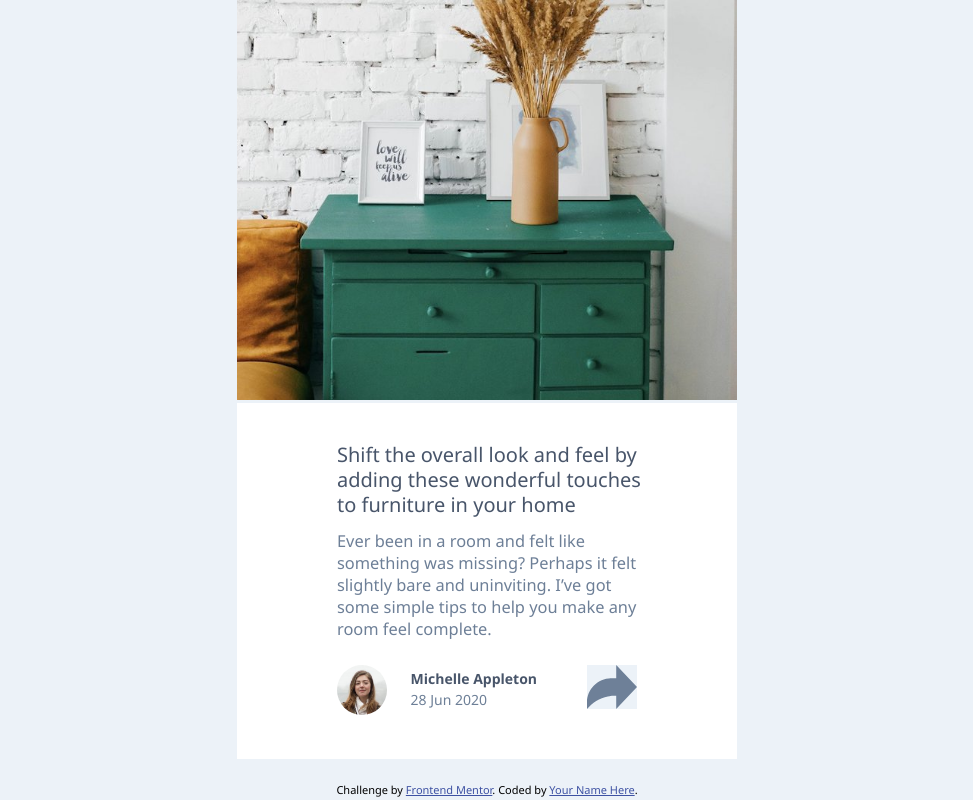
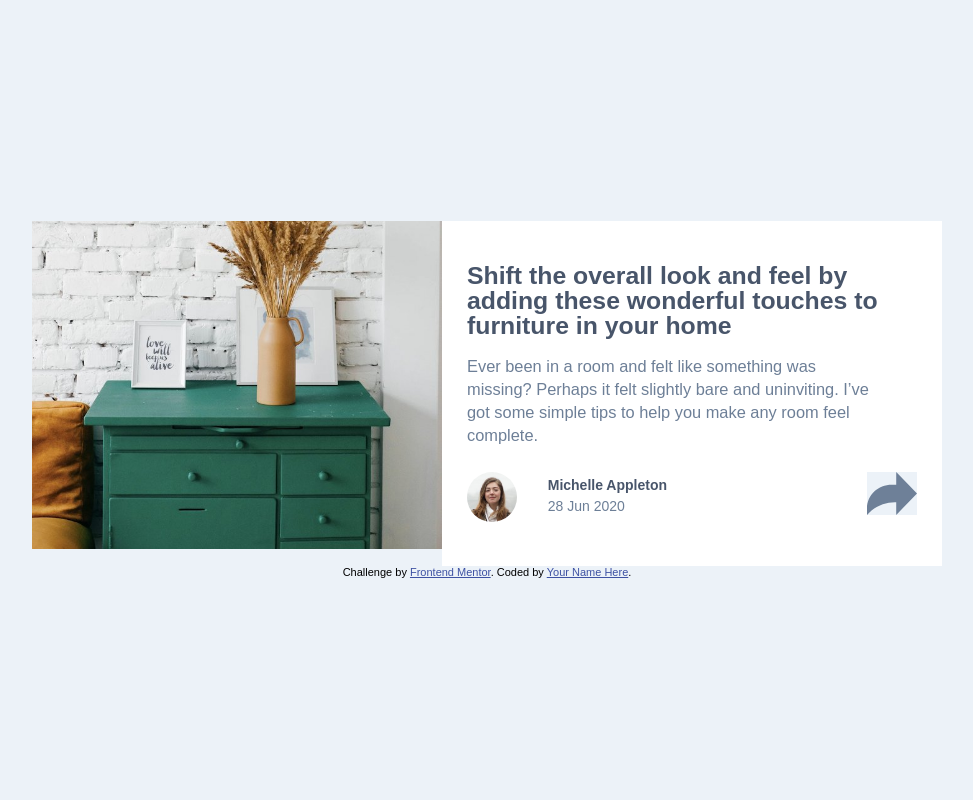
Before and after one commit to mchase007/frontendmentor-3, a website: page app/src/index.html in a window 1280 px wide. Shown: the whole page, without its empty margins (153-1126 px from the left). Drawn offline with nearby package versions, Linux system fonts and the light colour scheme; files that its build step writes are made by us from their sources.

Commit message:
layout complete

```diff
--- a/app/src/scss/styles.scss
+++ b/app/src/scss/styles.scss
@@ -6,22 +6,22 @@
 
 body {
   display: flex;
-  flex-direction: column;
+  height: 100vh;
   align-items: center;
   justify-content: center;
+  flex-direction: column;
 
-  font-family: 'Segoe UI', sans-serif;
+  font-family: 'Manrope', sans-serif;
   background-color: #ECF2F8;
 }
 
 main {
-  // border: 4px solid palegreen;
   width: 90%;
 }
 
 .hero-container {
   // border: 4px solid palevioletred;
-  min-width: 280px;
+  // min-width: 280px;
   max-width: 500px;
   margin: 0 auto;
 
@@ -44,7 +44,7 @@ main {
 
   .container-2 {
     // border: 4px solid navy;
-    width: 300px;
+    width: 280px;
     margin: 0 auto;
   }
 
@@ -62,7 +62,7 @@ main {
     // border: 4px solid darkblue;
     font-size: 15px;
     margin-bottom: 25px;
-    min-width: 270px;
+    min-width: 240px;
     max-width: 292px;
     line-height: 22px;
 
@@ -128,6 +128,24 @@ main {
 
 }
 
+@media only screen and (max-width: 350px) {
+
+  .content-container {
+
+    .container-2 {
+      width: 250px;
+    }
+
+    h1 {
+      width: 255px;
+    }
+
+    p {
+     min-width: 254px;
+    }
+  }
+}
+
 @media only screen and (min-width: 500px) {
 
   .content-container {
@@ -158,3 +176,39 @@ main {
 
   }
 }
+
+@media only screen and (min-width: 1000px) {
+
+  main {
+    // border: 2px solid purple;
+    display: flex;
+    flex-direction: row;
+    justify-content: center;
+  }
+
+  .hero-container {
+    min-width: 410px;
+    width: 30%;
+    margin: 0;
+  }
+
+  .content-container {
+    width: 60%;
+    margin: 0;
+
+    .container-2 {
+      width: 90%;
+    }
+
+    h1 {
+      width: 95%;
+      font-size: 24.8px;
+      line-height: 25px;
+    }
+
+    p {
+      max-width: 414px;
+      line-height: 23px;
+    }
+  }
+}
```
